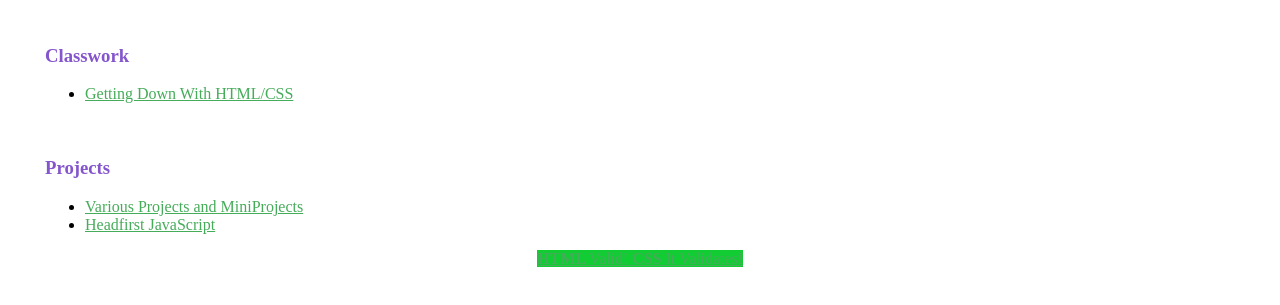
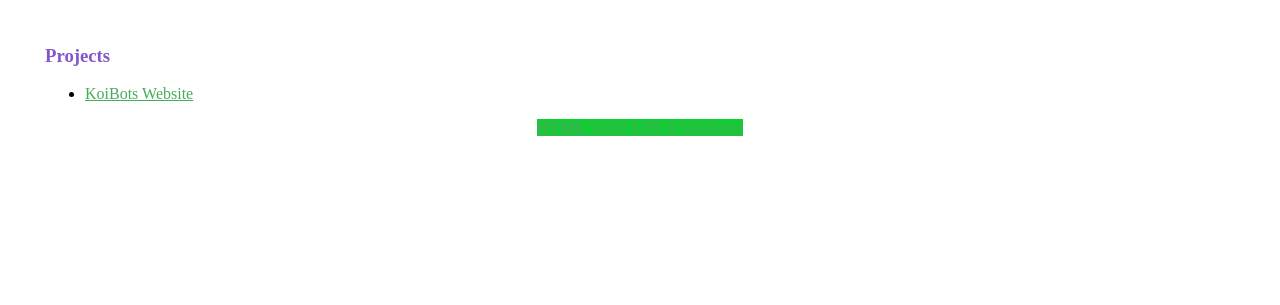
Before and after one commit to b3mcmullin/website, a plain HTML site: page index.html in a window 1280 px wide. Shown: the part 75-380 px from the top of the page. Drawn offline with Linux system fonts and the light colour scheme.

Commit message:
update homepage with KoiBots

```diff
--- a/index.html
+++ b/index.html
@@ -54,15 +54,10 @@ a:hover {
 <h1>Bradley's Web Portal</h1>
 
 <p>This page contains links to Web Page Design Work Done by Bradley McMullin</p>
-<h3>Classwork</h3>
-<ul>
-  <li><a href="gdw">Getting Down With HTML/CSS</a></li>
-</ul>
 
 <h3>Projects</h3>
 <ul>
-  <li><a href="projects" id="y">Various Projects and MiniProjects</a></li>
-  <li><a href="headfirst">Headfirst JavaScript</a></li>
+  <li><a href="https://b3mcmullin.github.io/koiBotsWebsite/">KoiBots Website</a></li>
 </ul>
 
 <footer style="text-align: center;">
```
